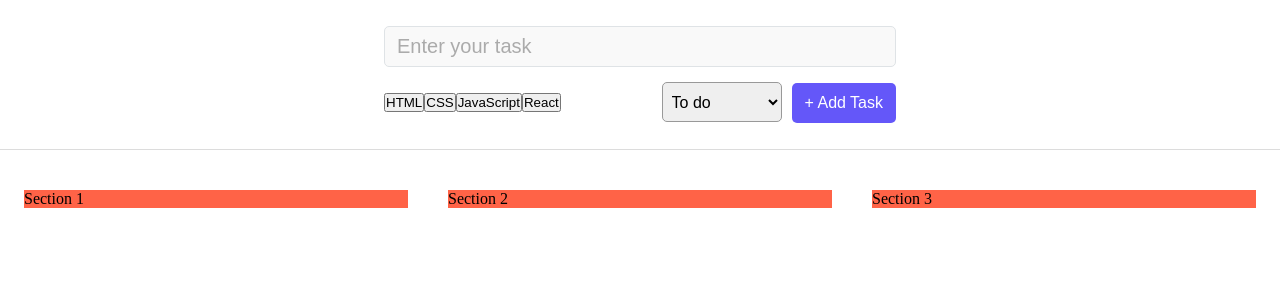
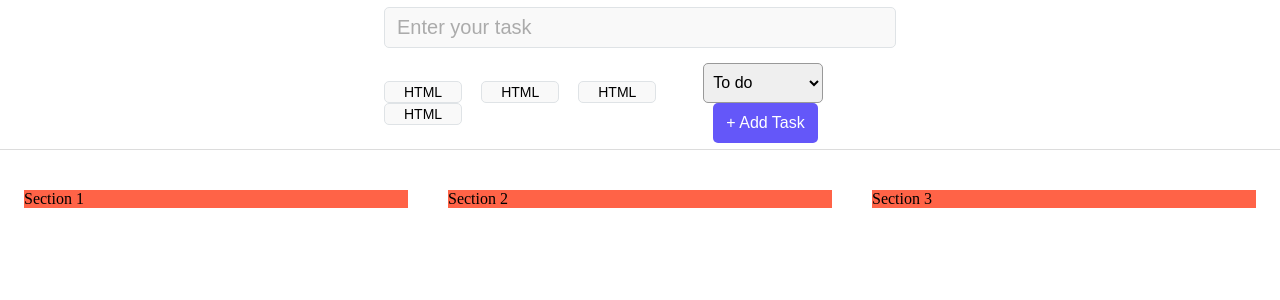
Before and after one commit to fridahenriksen1/tasktrek, a React (Vite) app: page / in a window 1280 px wide. Shown: the top 300 px of the page. Built offline with nearby package versions, Linux system fonts and the light colour scheme.

Commit message:
solved the tag not defined problem

```diff
--- a/src/App.jsx
+++ b/src/App.jsx
@@ -1,6 +1,7 @@
 import React from "react";
 import "./App.css";
 import TaskForm from "./components/TaskForm";
+
 const App = () => {
   return (
     <div className="app">
--- a/src/components/Tag.jsx
+++ b/src/components/Tag.jsx
@@ -1,6 +1,6 @@
 import React from "react";
 
-import "./Tag";
+import "./Tag.css";
 
 const Tag = () => {
   return <button className="tag">HTML</button>;
--- a/src/components/TaskForm.jsx
+++ b/src/components/TaskForm.jsx
@@ -1,6 +1,8 @@
 import React from "react";
 
 import "./TaskForm.css";
+import "./Tag.css";
+import Tag from "./Tag";
 
 const TaskForm = () => {
   return (
@@ -14,11 +16,14 @@
 
         <div className="task_form_bottom_line">
           <div>
-            {/* <Tag /> */}
-            <button className="tag">HTML</button>
+            <Tag />
+            <Tag />
+            <Tag />
+            <Tag />
+            {/* <button className="tag">HTML</button>
             <button className="tag">CSS</button>
             <button className="tag">JavaScript</button>
-            <button className="tag">React</button>
+            <button className="tag">React</button> */}
           </div>
 
           <div>
```
